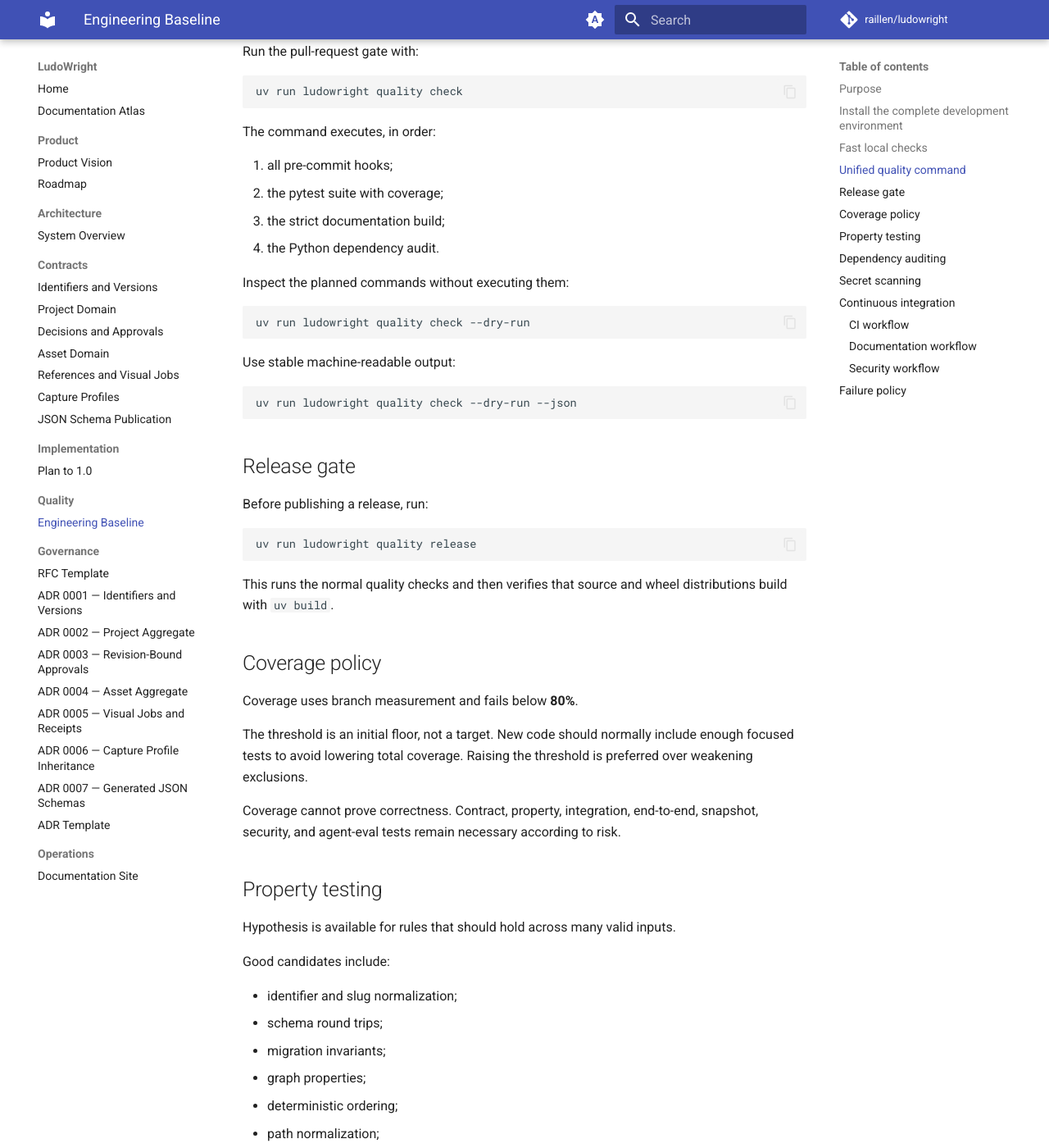
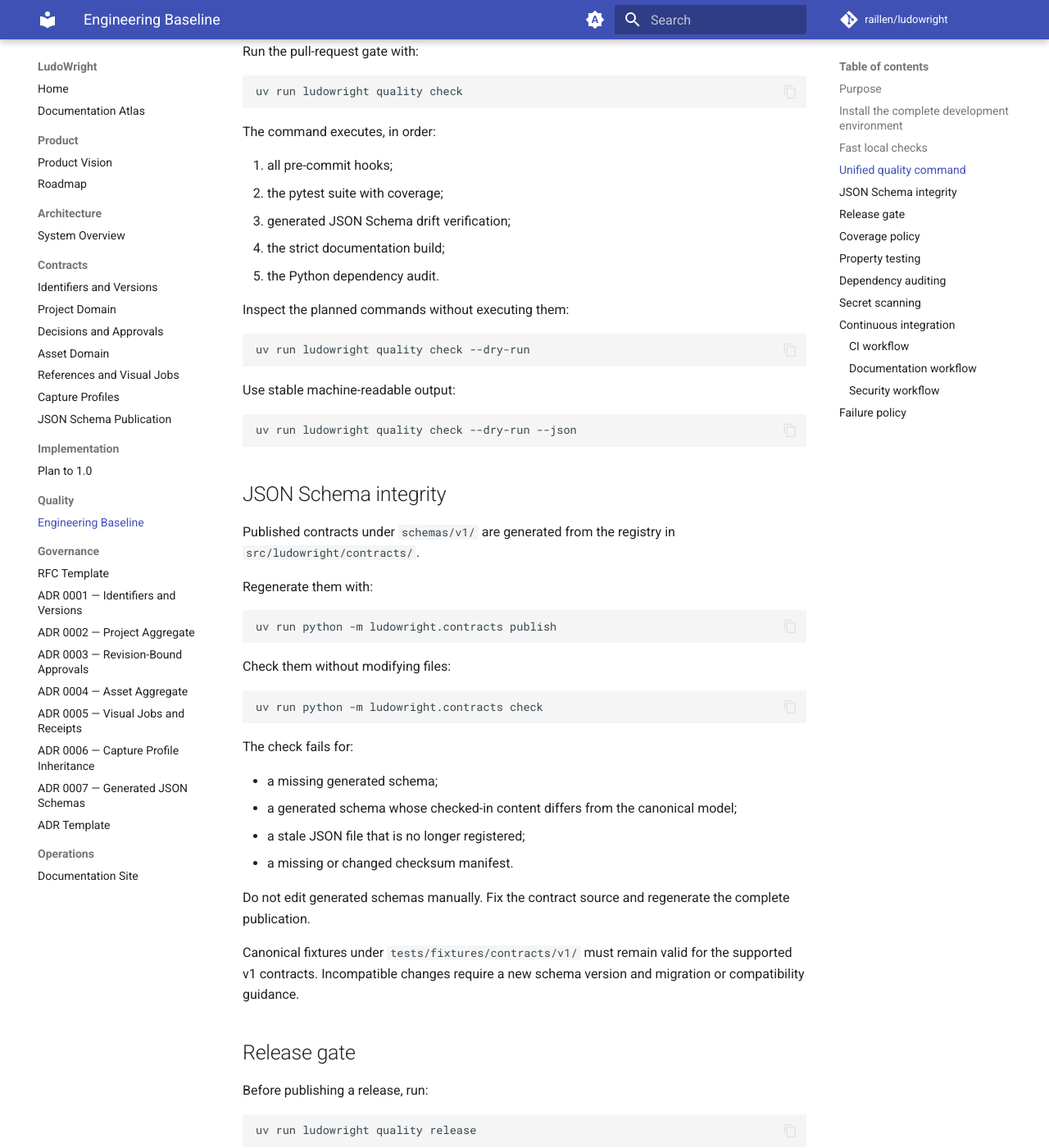
Before and after one commit to raillen/ludowright, an MkDocs documentation site: the page built from docs/quality/ENGINEERING_QUALITY.md, in a window 1280 px wide and 1400 px high, scrolled down 1167 px. Shown: the whole window at 82% size. Built offline with MkDocs 1.6.1 and Material for MkDocs 9.7.7, drawn with Linux system fonts in a browser that asks for light colours; comment, search, counter and statistics services are not loaded; some of the changed text lies outside the part shown.

Commit message:
Document schema drift quality gate

````diff
--- a/docs/quality/ENGINEERING_QUALITY.md
+++ b/docs/quality/ENGINEERING_QUALITY.md
@@ -2,7 +2,7 @@
 
 ## Purpose
 
-LudoWright treats tests, documentation, security checks, and package verification as one reproducible quality system.
+LudoWright treats tests, documentation, security checks, generated-contract integrity, and package verification as one reproducible quality system.
 
 The same commands must work for:
 
@@ -53,8 +53,9 @@
 
 1. all pre-commit hooks;
 2. the pytest suite with coverage;
-3. the strict documentation build;
-4. the Python dependency audit.
+3. generated JSON Schema drift verification;
+4. the strict documentation build;
+5. the Python dependency audit.
 
 Inspect the planned commands without executing them:
 
@@ -67,6 +68,33 @@
 ```bash
 uv run ludowright quality check --dry-run --json
 ```
+
+## JSON Schema integrity
+
+Published contracts under `schemas/v1/` are generated from the registry in `src/ludowright/contracts/`.
+
+Regenerate them with:
+
+```bash
+uv run python -m ludowright.contracts publish
+```
+
+Check them without modifying files:
+
+```bash
+uv run python -m ludowright.contracts check
+```
+
+The check fails for:
+
+- a missing generated schema;
+- a generated schema whose checked-in content differs from the canonical model;
+- a stale JSON file that is no longer registered;
+- a missing or changed checksum manifest.
+
+Do not edit generated schemas manually. Fix the contract source and regenerate the complete publication.
+
+Canonical fixtures under `tests/fixtures/contracts/v1/` must remain valid for the supported v1 contracts. Incompatible changes require a new schema version and migration or compatibility guidance.
 
 ## Release gate
 
@@ -127,6 +155,8 @@
 
 A detected value may be allowlisted only when it is demonstrably non-secret and the reason is reviewable.
 
+Generated schemas, fixtures, source URIs, and contract examples must not contain credentials or private operational URLs.
+
 ## Continuous integration
 
 ### CI workflow
@@ -160,6 +190,8 @@
 - deleting or weakening a test without explaining the changed requirement;
 - lowering coverage merely to pass CI;
 - disabling a lint or type rule globally for one local problem;
+- editing a generated schema instead of its source contract;
+- removing an old compatibility fixture to hide an incompatible change;
 - suppressing a vulnerability without risk analysis;
 - marking a suspected credential as safe without verification;
 - removing provenance or approval checks from generated artifacts.
````
